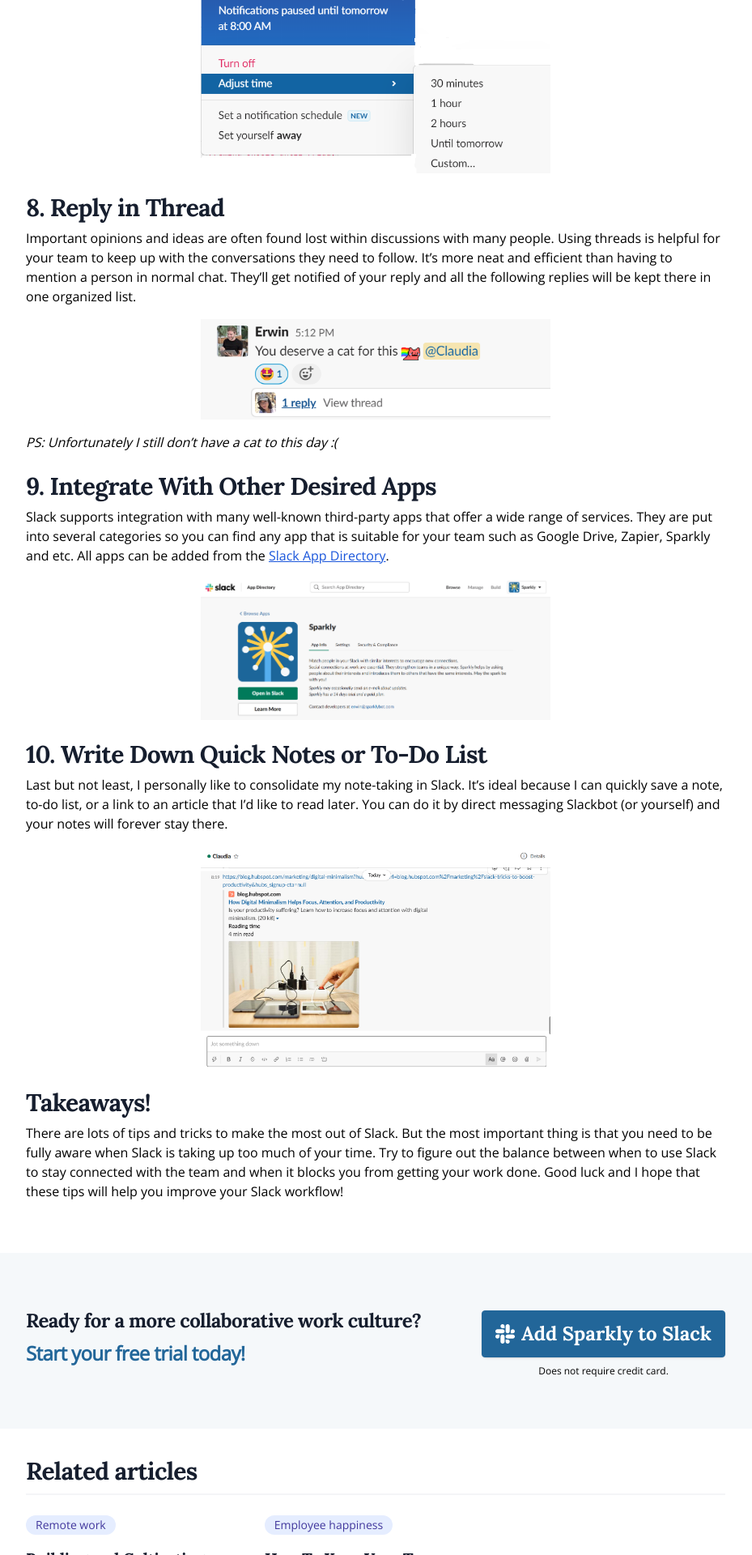
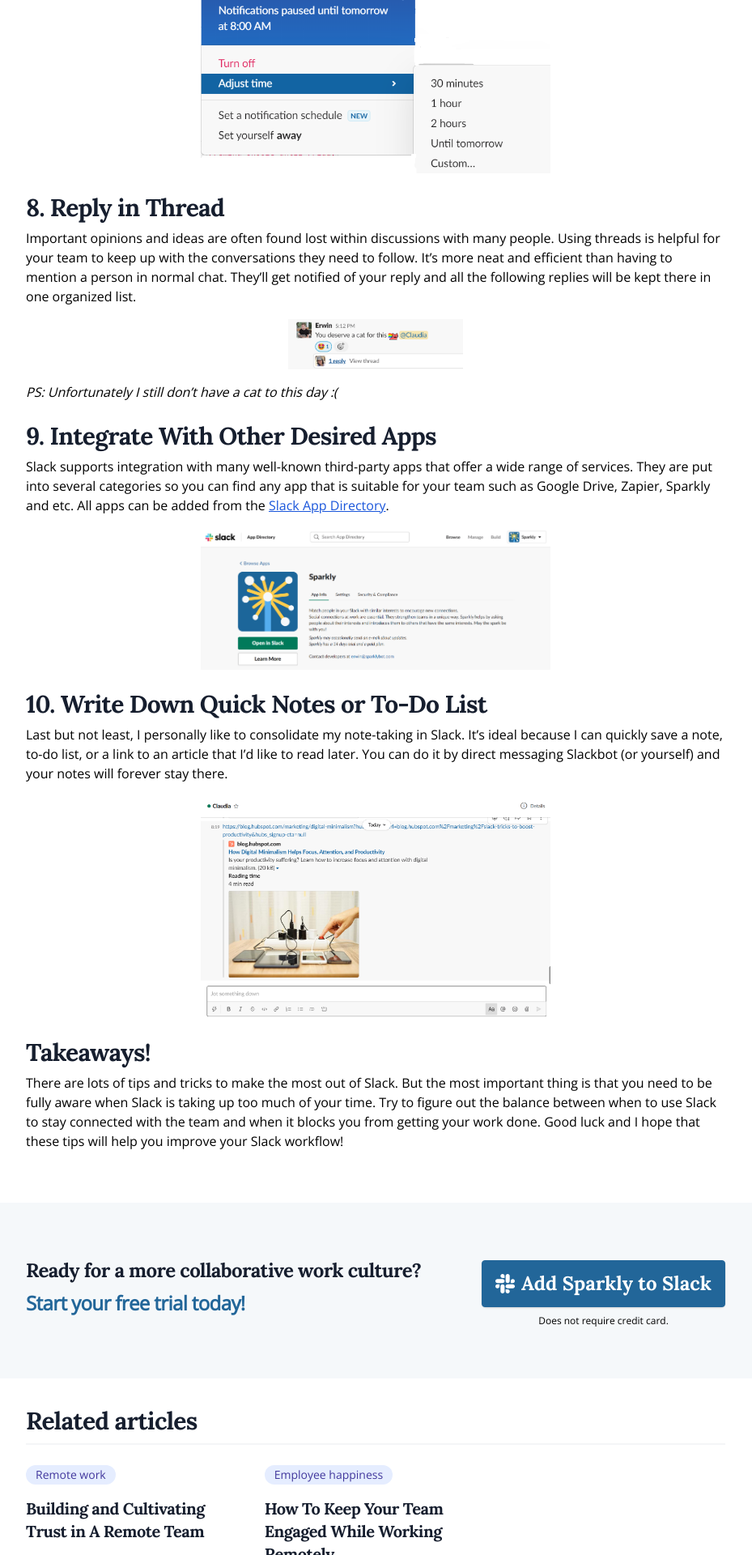
Before and after one commit to Sparklybot/sparklybot.github.io, a Jekyll site: the page built from _posts/2020-07-29-slack-workflow-guides.markdown, in a window 1280 px wide. Shown: the part 4480-6400 px from the top of the page at 81% size, without its empty margins (176-1105 px from the left). Built offline with Jekyll 4.4.1, drawn with Linux system fonts in a browser that asks for light colours; comment, search, counter and statistics services are not loaded.

Commit message:
Updated Slack Workflow Guides

```diff
--- a/_posts/2020-07-29-slack-workflow-guides.markdown
+++ b/_posts/2020-07-29-slack-workflow-guides.markdown
@@ -67,7 +67,7 @@
 Important opinions and ideas are often found lost within discussions with many people. Using threads is helpful for your team to keep up with the conversations they need to follow. It’s more neat and efficient than having to mention a person in normal chat. They’ll get notified of your reply and all the following replies will be kept there in one organized list.
 
 ![Slack_thread new.png](/uploads/Slack_thread%20new.png){:class="center-img"}
-{:center-img}
+{:class="center-img"}
 *PS: Unfortunately I still don’t have a cat to this day :(*
 
 ## 9. Integrate With Other Desired Apps
```
